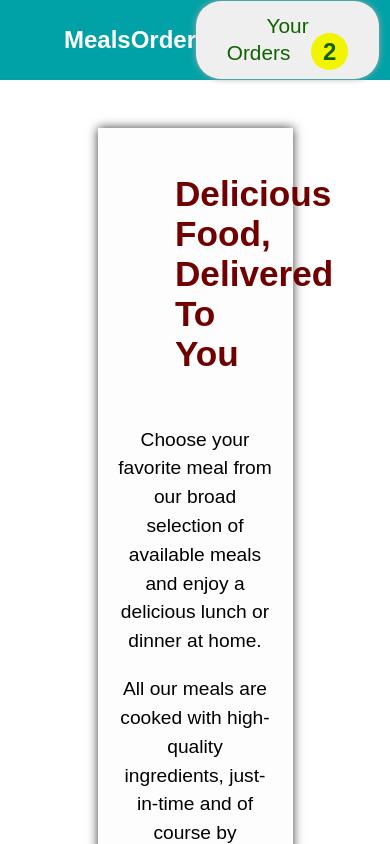
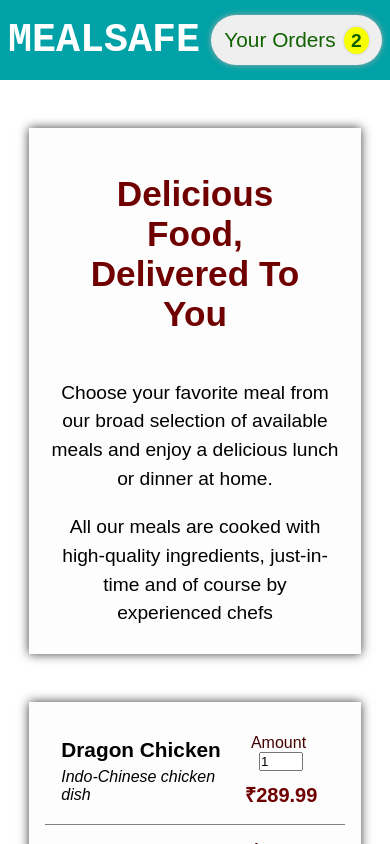
Before and after one commit to rohan-joby/react-guide-complete, a React (Create React App) app: page / in a window 390 px wide. Shown: the top 844 px of the page. Built offline with nearby package versions, Linux system fonts and the light colour scheme.

Commit message:
wip: add responsiveness to button and meals display

```diff
--- a/src/components/Header/Header.js
+++ b/src/components/Header/Header.js
@@ -7,7 +7,7 @@ const Header = () => {
     return (
         <Fragment>
             <nav className={classes.navigation}>
-                <h2 className="logo">MealsOrder</h2>
+                <h2 className="logo">MealSafe</h2>
                 <HeaderButton />
             </nav>
         </Fragment>
--- a/src/components/Header/Header.module.css
+++ b/src/components/Header/Header.module.css
@@ -7,3 +7,17 @@
     align-items: center;
     padding:0 4em;
 }
+.navigation>h2{
+    font-size: 1.8rem;
+    font-family: monospace;
+    text-transform: uppercase;
+}
+
+@media only screen and (max-width:500px){
+    .navigation{
+        padding:0 .5em;
+    }
+    .navigation>h2{
+        font-size:2.5rem;
+    }
+}
--- a/src/components/Header/HeaderButton.module.css
+++ b/src/components/Header/HeaderButton.module.css
@@ -13,7 +13,21 @@
 .count {
   font-size: 1.5rem;
   font-weight: bolder;
-  background-color: hsl(61, 100%, 48%);
+  background-color: hsl(62, 100%, 50%);
+  box-shadow: 0px 0px 2px hsl(0, 0%, 66%);
   border-radius: 100%;
   padding: 5px 12px;
 }
+
+@media only screen and (max-width:500px){
+  .button{
+    padding:1em 1em;
+  }
+  .name{
+    margin-right: .4em;
+  }
+  .count{
+    font-size: 1.2rem;
+    padding:3px 7px;
+  }
+}
--- a/src/components/Meals/Meals.module.css
+++ b/src/components/Meals/Meals.module.css
@@ -8,3 +8,9 @@
   background-color: hsl(120, 20%, 99%);
   box-shadow: 0px 0px 10px hsl(0, 0%, 23%);
 }
+
+@media only screen and (max-width:800px){
+  .container{
+    max-width:85vw;
+  }
+}
--- a/src/components/Meals/MealsItem/MealItemForm.module.css
+++ b/src/components/Meals/MealsItem/MealItemForm.module.css
@@ -3,3 +3,9 @@
     color:rgb(68, 0, 0);
     padding-right: 5px;
 }
+
+@media only screen and (max-width:800px){
+    .summary-name{
+      padding-bottom: .3em;
+    }
+  }
--- a/src/components/Meals/MealsItem/MealsItem.js
+++ b/src/components/Meals/MealsItem/MealsItem.js
@@ -4,7 +4,7 @@ import MealItemForm from "./MealItemForm";
 import classes from "./MealsItem.module.css";
 
 const MealsItem = (props) => {
-  const price = `$${props.price.toFixed(2)}`;
+  const price = `₹${props.price.toFixed(2)}`;
   return (
     <Fragment>
       <div className={classes["list-item"]}>
--- a/src/components/Meals/MealsItem/MealsItem.module.css
+++ b/src/components/Meals/MealsItem/MealsItem.module.css
@@ -10,7 +10,7 @@
   .list-item-name {
     font-size: 1.3rem;
     font-weight: bold;
-    line-height:1.5;
+    padding-bottom: 1em;
   }
   .list-item-price{
       color:rgb(110, 0, 0);
@@ -22,3 +22,9 @@
   .summary{
     text-align: center;
   }
+
+  @media only screen and (max-width:800px){
+    .list-item-name{
+      padding-bottom: .3em;
+    }
+  }
--- a/src/components/Meals/MealsSummary.module.css
+++ b/src/components/Meals/MealsSummary.module.css
@@ -11,8 +11,9 @@
 .container h2 {
   font-size: 2.2rem;
   color: hsl(0, 100%, 22%);
-  padding: 1.3em 1.2em 0.2em;
+  /* padding: 1.3em 1.2em 0.2em; */
   margin: 1em;
+  padding-top: 1.3em
 }
 
 .container p{
@@ -20,3 +21,9 @@
     line-height:1.5;
     padding:.5em 1em;
 }
+
+@media only screen and (max-width:800px){
+  .container{
+    max-width:85vw;
+  }
+}
```
